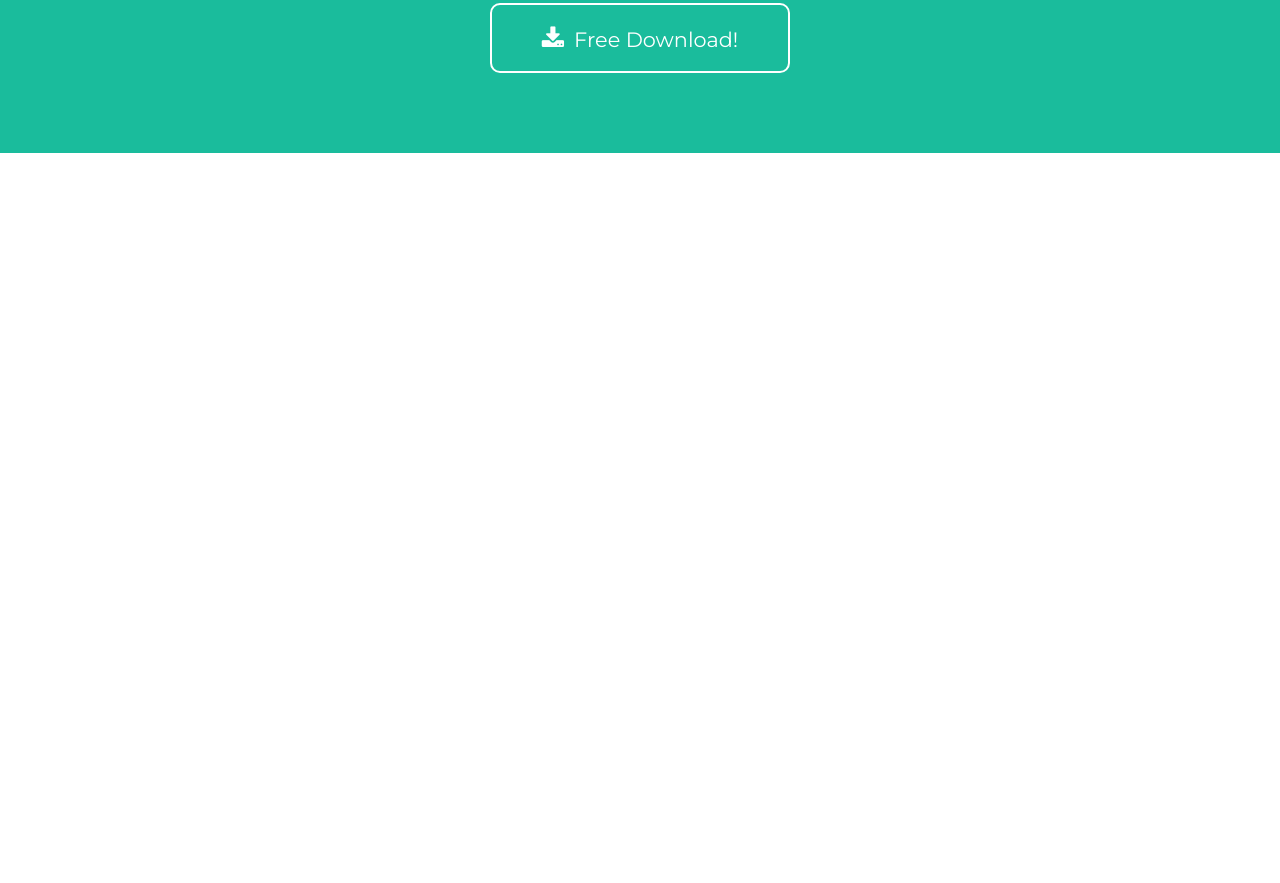
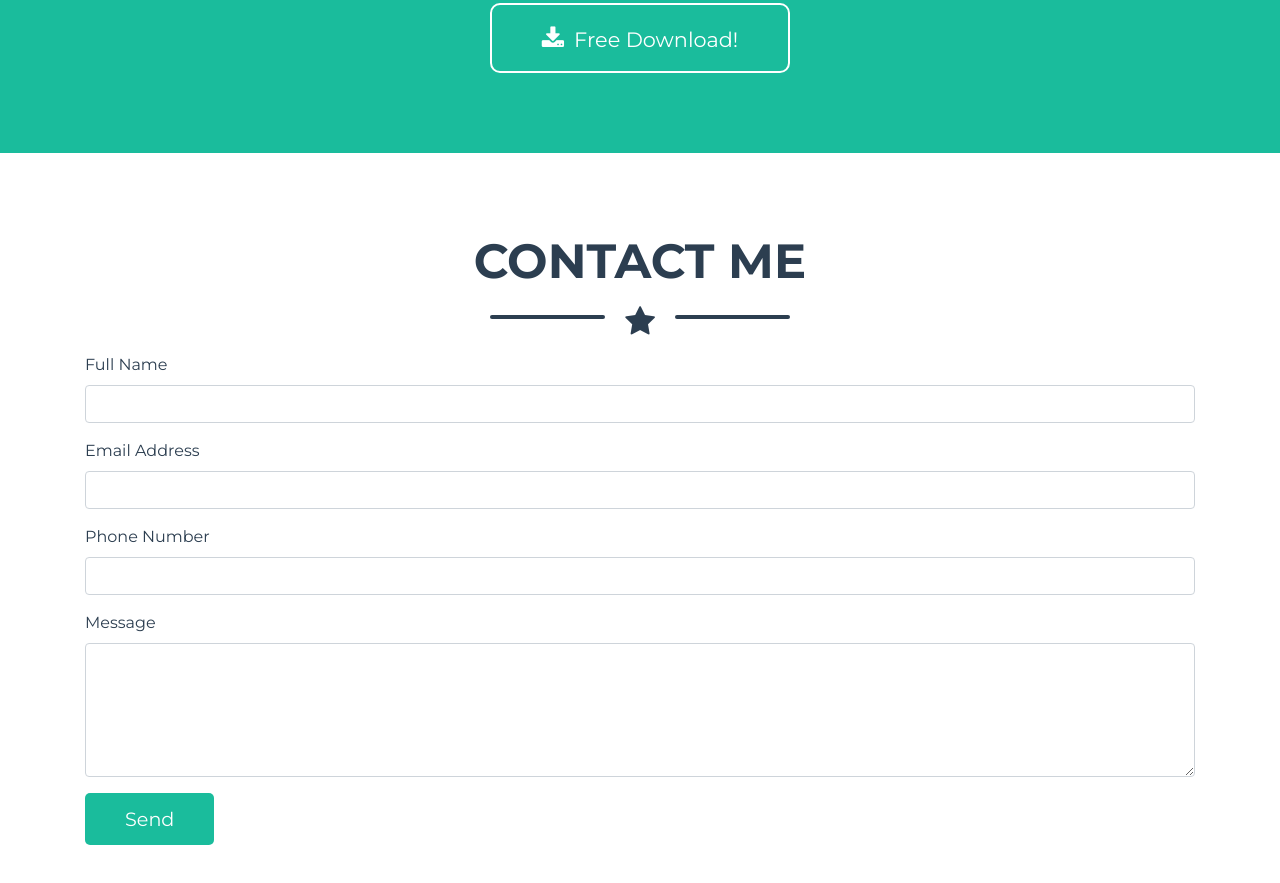
Before and after one commit to anass-dev-ops/templ1-html-bootstrap4-portfolio, a plain HTML site: page index.html in a window 1280 px wide. Shown: the part 2031-2914 px from the top of the page. Drawn offline with nearby package versions, Linux system fonts and the light colour scheme.

Commit message:
Add Contact Me Section

```diff
--- a/css/main.css
+++ b/css/main.css
@@ -152,3 +152,44 @@ body {
 /*-------------------
 === End About ===
 -------------------*/
+
+/*-----------------------
+=== Start Contact Me ===
+-----------------------*/
+.contact-me {
+    padding: 80px 0;
+    color: var(--primary-color);
+}
+.contact-me h2 {
+    text-transform: uppercase;
+    font-weight: 700;
+    font-size: 3rem;
+    margin-bottom: 15px;
+}
+.contact-me i {
+    font-size: 2rem;
+    margin-bottom: 15px;
+}
+.contact-me .divider {
+    display: inline-block;
+    width: 115px;
+    height: 4px;
+    background-color: var(--primary-color);
+    margin: 0 16px 14px 16px;
+    border-radius: 4px
+}
+.contact-me button {
+    background-color: var(--secondary-color);
+    color: #fff;
+    padding: 12px 40px;
+    border: none;
+    border-radius: 5px;
+    font-size: 1.2rem;
+}
+
+.contact-me button:hover {
+    background-color: #148d75;
+}
+/*-----------------------
+=== End Contact Me ===
+-----------------------*/
--- a/index.html
+++ b/index.html
@@ -91,6 +91,37 @@
             </div>
         </div>
         <!-- End About -->
+        <!-- Start Contact Me -->
+        <div class="contact-me">
+            <div class="container">
+                <div class="title-box text-center">
+                    <h2>Contact Me</h2>
+                    <div class="divider"></div>
+                    <i class="fa fa-star fa-2x"></i>
+                    <div class="divider"></div>
+                </div>
+                <form>
+                    <div class="form-group">
+                        <label for="fullname">Full Name</label>
+                        <input type="text" id="fullname" class="form-control">
+                    </div>
+                    <div class="form-group">
+                        <label for="email">Email Address</label>
+                        <input type="email" id="email" class="form-control">
+                    </div>
+                    <div class="form-group">
+                        <label for="phone">Phone Number</label>
+                        <input type="number" id="phone" class="form-control">
+                    </div>
+                    <div class="form-group">
+                        <label for="message">Message</label>
+                        <textarea name="message" id="message" cols="30" rows="5" class="form-control"></textarea>
+                    </div>
+                    <button>Send</button>
+                </form>
+            </div>
+        </div>
+        <!-- End Contact Me-->
         <script src="https://code.jquery.com/jquery-3.5.1.slim.min.js" integrity="sha384-DfXdz2htPH0lsSSs5nCTpuj/zy4C+OGpamoFVy38MVBnE+IbbVYUew+OrCXaRkfj" crossorigin="anonymous"></script>
         <script src="https://cdn.jsdelivr.net/npm/bootstrap@4.6.0/dist/js/bootstrap.bundle.min.js" integrity="sha384-Piv4xVNRyMGpqkS2by6br4gNJ7DXjqk09RmUpJ8jgGtD7zP9yug3goQfGII0yAns" crossorigin="anonymous"></script>
         <script src="js/main.js"></script>
```
